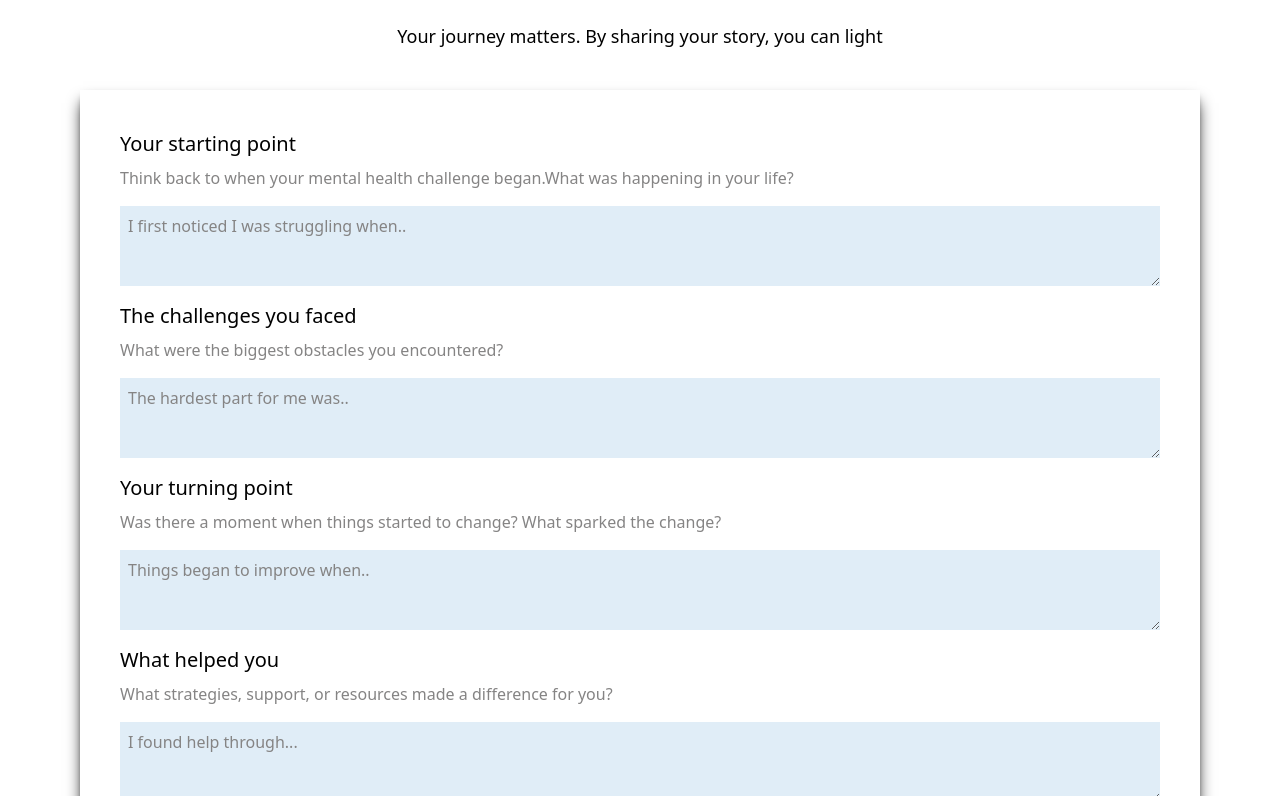
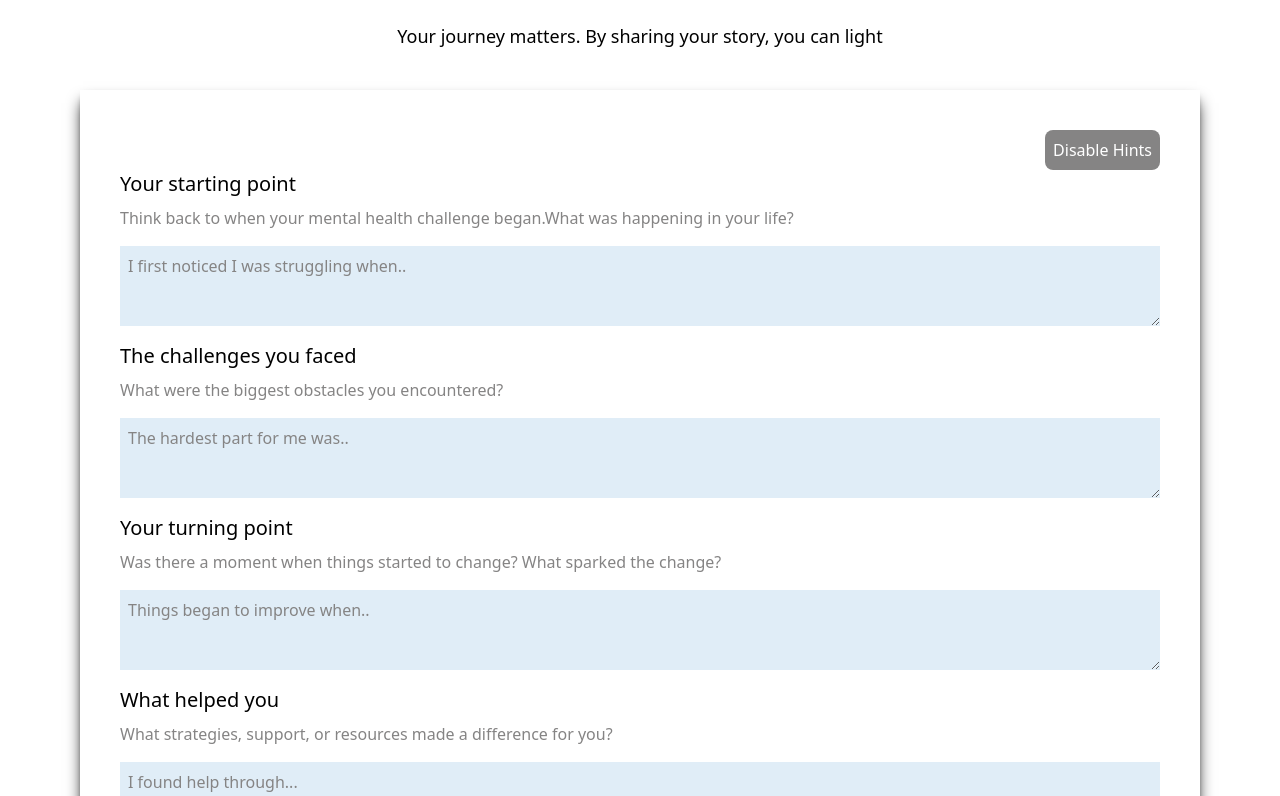
Before and after one commit to gunavardhan27/Ethos-Health, a React (Create React App) app: page / in a window 1280 px wide. Shown: the part 1864-2660 px from the top of the page. Built offline with nearby package versions, Linux system fonts and the light colour scheme; the HTML template or start-up script is replaced by a standard one.

Commit message:
disable hint

```diff
--- a/src/comonents/Assistance.jsx
+++ b/src/comonents/Assistance.jsx
@@ -10,7 +10,7 @@ export default function Support(){
                     <label htmlFor="name" className="mb-2 text-gray-700 font-medium">
                       Your Name :
                     </label>
-                    <input type='text' className='text-[#858484]  p-2 border border-gray-300 focus:outline-none bg-[#E0EDF7]' />
+                    <input type='text' className='text-[#858484] p-2 border border-gray-300 focus:outline-none bg-[#E0EDF7]' />
                 </div>
                 <div className="flex flex-col">
                <label htmlFor="options" className="text-gray-700 font-medium mb-2">
--- a/src/comonents/ShareStory.jsx
+++ b/src/comonents/ShareStory.jsx
@@ -1,14 +1,24 @@
+import { useState } from "react"
 import TextArea from "./TextArea"
 export default function ShareStory(){
+    const [hint,setHint] = useState(true)
+    function handleHints(){
+        setHint(!hint)
+    }
     return (
         <div className="mt-52 mr-20 ml-20 mb-40">
             <h1 className="text-3xl mb-6 flex items-center justify-center w-full font-bold">Share Your Story</h1>
             <h3 className="text-lg flex items-center justify-center">Your journey matters. By sharing your story, you can light</h3>
         <div className="w-full shadow-lg shadow-black flex items-center justify-center mt-10 p-10 ">
-                <form className="flex flex-col items-start w-full gap-4">
+            <div className="flex flex-col w-full">
+                <div className="flex items-end justify-end">
+                    <button className="bg-[#858484] p-2 rounded-lg text-white hover:bg-[#E0EDF7] hover:text-black"
+                    onClick={handleHints}>{hint ? 'Disable Hints' : 'Enable Hints'}</button>
+                </div>
 
+                {hint ? <form className="flex flex-col items-start w-full gap-4 basis-11/12">
 
-                 <TextArea first={'Your starting point'} second={'Think back to when your mental health challenge began.What was happening in your life?'}
+                <TextArea first={'Your starting point'} second={'Think back to when your mental health challenge began.What was happening in your life?'}
                  third={'I first noticed I was struggling when..'}/>
                  <TextArea first={'The challenges you faced'} second={'What were the biggest obstacles you encountered?'}
                  third={'The hardest part for me was..'}/>
@@ -21,10 +31,13 @@ export default function ShareStory(){
 
                 <TextArea first={'Your message of hope'} second={'What would you say to someone facing similar changes'}
                 third={'To anyone struggling I want to know...'}/>
-
-
+            </form> :
+            <form className="flex flex-col items-start w-full gap-4 basis-11/12 h-24">
+                <TextArea />
 
             </form>
+            }
+            </div>
         </div>
     </div>
     )
--- a/src/comonents/TextArea.jsx
+++ b/src/comonents/TextArea.jsx
@@ -1,4 +1,4 @@
-export default function TextArea({first,second,third}){
+export default function TextArea({first=null,second=null,third=null}){
     return (
         <div className='grid gird-cols-2 w-full'>
                     <label htmlFor="name" className="mb-2">
```
